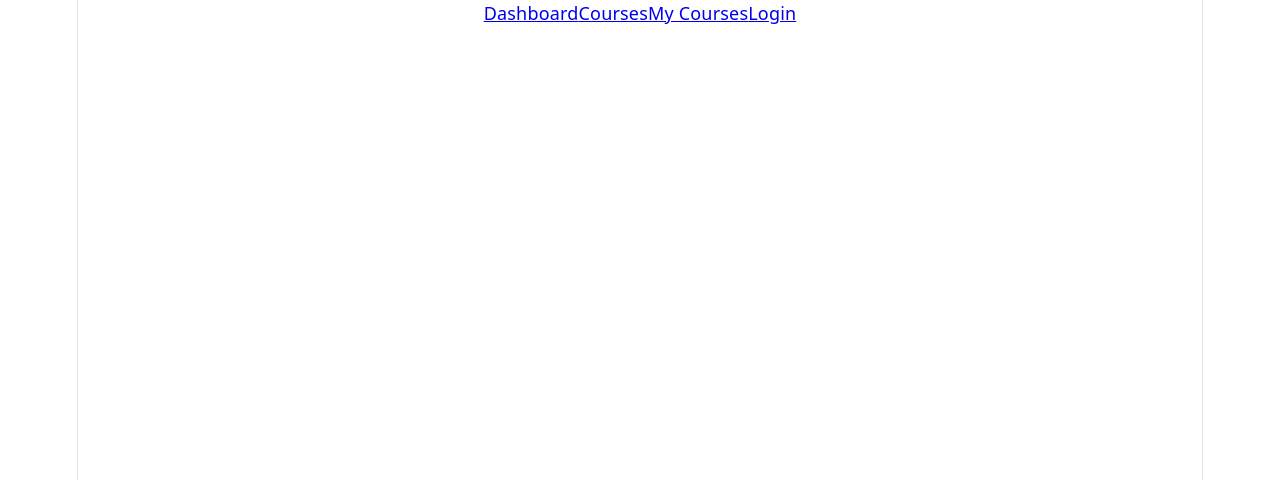
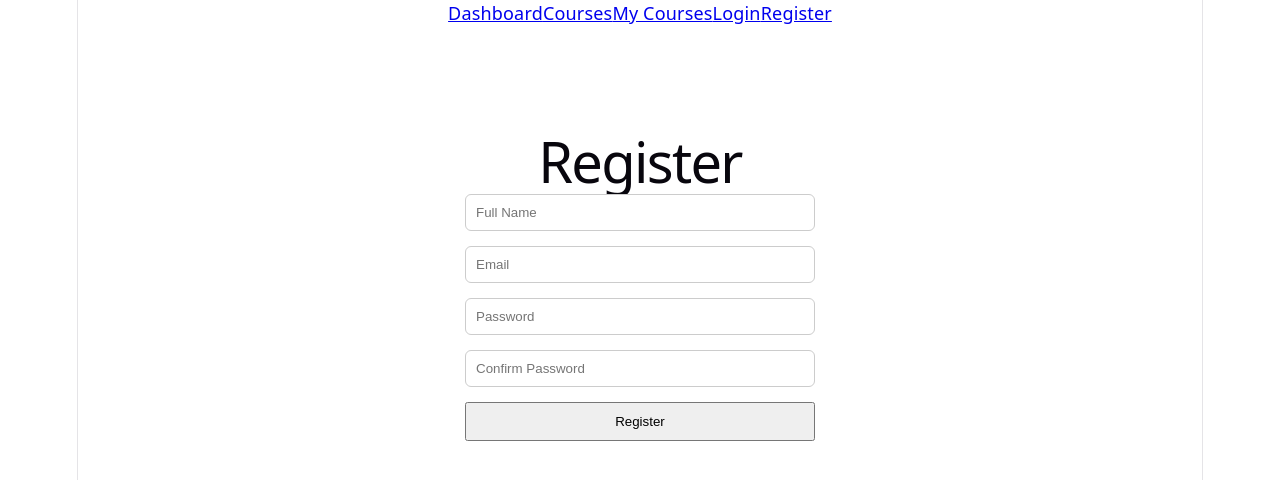
Before and after one commit to Ayanda05-max/Academix, a React (Vite) app in the folder academix-frontend/: page /register in a window 1280 px wide. Shown: the top 480 px of the page. Built offline with nearby package versions, Linux system fonts and the light colour scheme.

Commit message:
Create registration page

```diff
--- a/academix-frontend/src/App.css
+++ b/academix-frontend/src/App.css
@@ -71,3 +71,32 @@
 .login-page button {
   padding: 10px;
 }
+
+.register-page {
+  width: 350px;
+  margin: 60px auto;
+  padding: 30px;
+  background: white;
+  border-radius: 10px;
+}
+
+.register-page h1 {
+  text-align: center;
+  margin-bottom: 20px;
+}
+
+.register-page form {
+  display: flex;
+  flex-direction: column;
+  gap: 15px;
+}
+
+.register-page input {
+  padding: 10px;
+  border: 1px solid #ccc;
+  border-radius: 6px;
+}
+
+.register-page button {
+  padding: 10px;
+}
--- a/academix-frontend/src/App.jsx
+++ b/academix-frontend/src/App.jsx
@@ -5,6 +5,7 @@ import Dashboard from "./pages/Dashboard";
 import Courses from "./pages/Courses";
 import MyCourses from "./pages/MyCourses";
 import Login from "./pages/Login";
+import Register from "./pages/Register";
 import "./App.css";
 
 function App() {
@@ -17,6 +18,7 @@ function App() {
   <Route path="/courses" element={<Courses />} />
   <Route path="/my-courses" element={<MyCourses />} />
   <Route path="/login" element={<Login />} />
+  <Route path="/register" element={<Register />} />
 </Routes>
     </BrowserRouter>
   );
--- a/academix-frontend/src/components/NavBar.jsx
+++ b/academix-frontend/src/components/NavBar.jsx
@@ -7,6 +7,7 @@ function NavBar() {
       <Link to="/courses">Courses</Link>
       <Link to="/my-courses">My Courses</Link>
       <Link to="/login">Login</Link>
+      <Link to="/register">Register</Link>
     </nav>
   );
 }
--- /dev/null
+++ b/academix-frontend/src/pages/Register.jsx
@@ -0,0 +1,35 @@
+function Register() {
+  return (
+    <div className="register-page">
+      <h1>Register</h1>
+
+      <form>
+        <input
+          type="text"
+          placeholder="Full Name"
+        />
+
+        <input
+          type="email"
+          placeholder="Email"
+        />
+
+        <input
+          type="password"
+          placeholder="Password"
+        />
+
+        <input
+          type="password"
+          placeholder="Confirm Password"
+        />
+
+        <button type="submit">
+          Register
+        </button>
+      </form>
+    </div>
+  );
+}
+
+export default Register;
```
